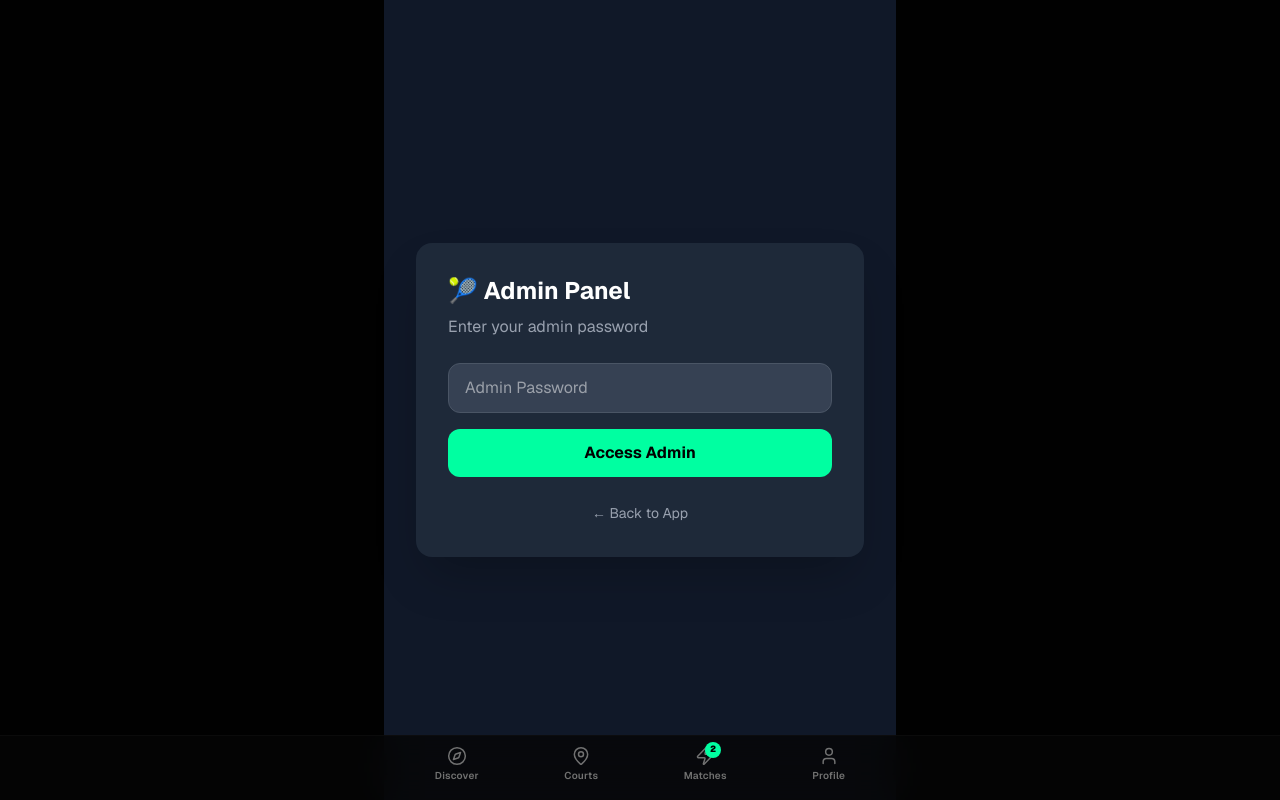
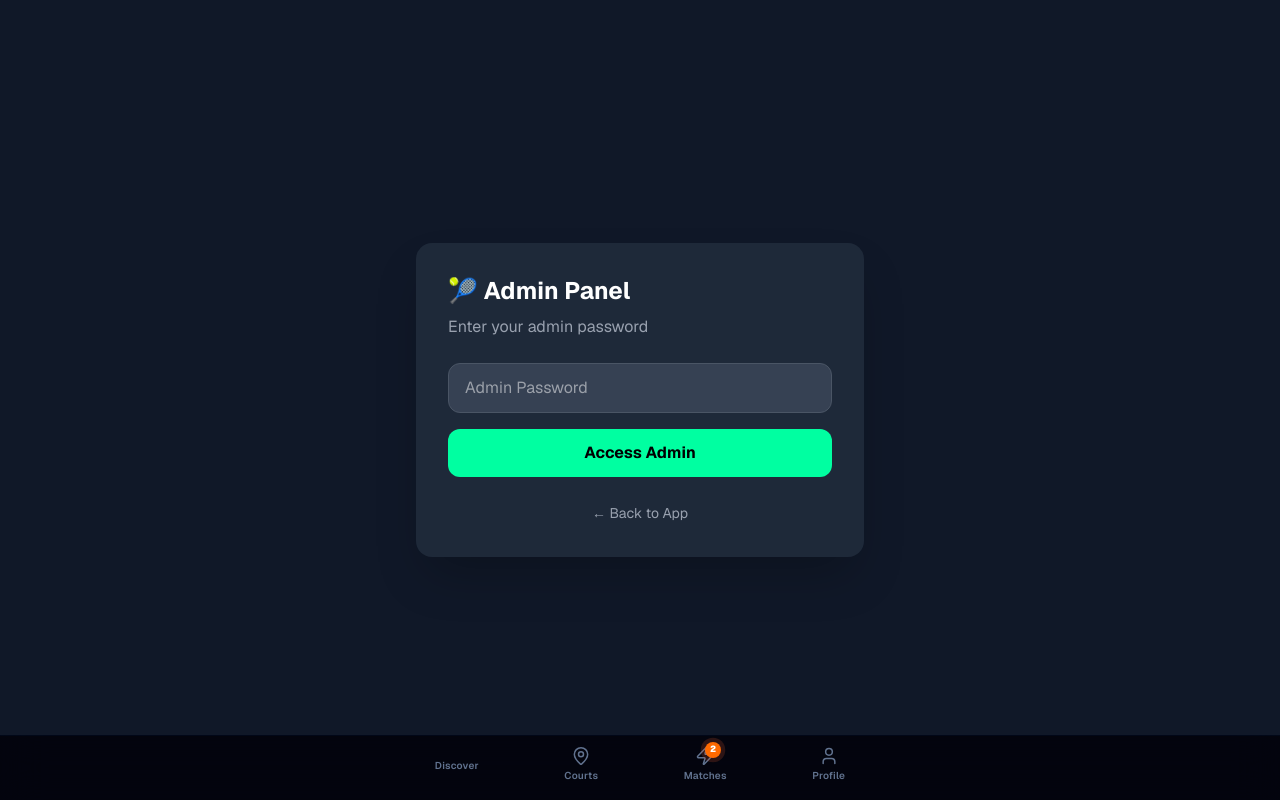
Before and after one commit to astronomer-umer/tennis-connect-pakistan, a Next.js app: page /admin-login in a window 1280 px wide. Built offline with nearby package versions, Linux system fonts and the light colour scheme.

Commit message:
Add tennis theme: dark blue bg, lime green buttons, orange icons, full screen web

```diff
--- a/app/globals.css
+++ b/app/globals.css
@@ -43,12 +43,14 @@
   --radius-4xl: calc(var(--radius) + 16px);
 
   /* TCP brand tokens */
-  --color-brand: oklch(0.88 0.207 158);       /* #00ff9d */
+  --color-brand: oklch(0.88 0.207 158);       /* Lime Green #00ff9d */
   --color-brand-dim: oklch(0.88 0.207 158 / 20%);
-  --color-pit: oklch(0.06 0 0);               /* #0a0a0a */
-  --color-surface: oklch(0.095 0 0);          /* #111111 */
-  --color-surface-2: oklch(0.13 0 0);         /* #1c1c1c */
-  --color-line: oklch(0.17 0 0);              /* #222 border */
+  --color-orange: oklch(0.65 0.18 38);         /* Orange #ff7b00 */
+  --color-orange-dim: oklch(0.65 0.18 38 / 20%);
+  --color-pit: oklch(0.04 0.02 260);           /* Dark Blue #0a1628 */
+  --color-surface: oklch(0.07 0.03 260);       /* #0f2137 */
+  --color-surface-2: oklch(0.1 0.04 260);      /* #152a45 */
+  --color-line: oklch(0.15 0.05 260);         /* #1e3a5f border */
 
   /* Animations */
   --animate-brand-glow: brand-glow 2s ease-in-out infinite;
@@ -56,57 +58,61 @@
   --animate-match-pop: match-pop 0.45s cubic-bezier(0.175, 0.885, 0.32, 1.275);
   --animate-fade-in: fade-in 0.25s ease-out;
   --animate-carousel: carousel-scroll 24s linear infinite;
+  --animate-tennis-bounce: tennis-bounce 0.6s ease-in-out infinite;
+  --animate-tennis-serve: tennis-serve 1s ease-in-out infinite;
+  --animate-tennis-spin: tennis-spin 1.5s linear infinite;
+  --animate-pulse-orange: pulse-orange 2s ease-in-out infinite;
 }
 
-/* ─── Always Dark (TCP dark-only app) ─────────────────── */
+/* ─── Dark Blue Theme ────────────────────────────────── */
 :root {
   --radius: 0.75rem;
-  --background: oklch(0.06 0 0);
-  --foreground: oklch(0.97 0 0);
-  --card: oklch(0.095 0 0);
-  --card-foreground: oklch(0.97 0 0);
-  --popover: oklch(0.11 0 0);
-  --popover-foreground: oklch(0.97 0 0);
-  --primary: oklch(0.88 0.207 158);
-  --primary-foreground: oklch(0.04 0 0);
-  --secondary: oklch(0.13 0 0);
-  --secondary-foreground: oklch(0.97 0 0);
-  --muted: oklch(0.13 0 0);
-  --muted-foreground: oklch(0.55 0 0);
-  --accent: oklch(0.13 0 0);
-  --accent-foreground: oklch(0.97 0 0);
+  --background: oklch(0.04 0.02 260);       /* Dark Blue #0a1628 */
+  --foreground: oklch(0.97 0.01 260);
+  --card: oklch(0.07 0.03 260);
+  --card-foreground: oklch(0.97 0.01 260);
+  --popover: oklch(0.08 0.03 260);
+  --popover-foreground: oklch(0.97 0.01 260);
+  --primary: oklch(0.88 0.207 158);         /* Lime Green */
+  --primary-foreground: oklch(0.04 0.02 260);
+  --secondary: oklch(0.1 0.04 260);
+  --secondary-foreground: oklch(0.97 0.01 260);
+  --muted: oklch(0.1 0.04 260);
+  --muted-foreground: oklch(0.55 0.05 260);
+  --accent: oklch(0.65 0.18 38);            /* Orange */
+  --accent-foreground: oklch(0.04 0.02 260);
   --destructive: oklch(0.65 0.22 28);
-  --border: oklch(0.17 0 0);
-  --input: oklch(0.13 0 0);
+  --border: oklch(0.15 0.05 260);
+  --input: oklch(0.1 0.04 260);
   --ring: oklch(0.88 0.207 158);
-  --sidebar: oklch(0.09 0 0);
-  --sidebar-foreground: oklch(0.97 0 0);
+  --sidebar: oklch(0.05 0.02 260);
+  --sidebar-foreground: oklch(0.97 0.01 260);
   --sidebar-primary: oklch(0.88 0.207 158);
-  --sidebar-primary-foreground: oklch(0.04 0 0);
-  --sidebar-accent: oklch(0.13 0 0);
-  --sidebar-accent-foreground: oklch(0.97 0 0);
-  --sidebar-border: oklch(0.17 0 0);
+  --sidebar-primary-foreground: oklch(0.04 0.02 260);
+  --sidebar-accent: oklch(0.1 0.04 260);
+  --sidebar-accent-foreground: oklch(0.97 0.01 260);
+  --sidebar-border: oklch(0.15 0.05 260);
   --sidebar-ring: oklch(0.88 0.207 158);
 }
 
 .dark {
-  --background: oklch(0.06 0 0);
-  --foreground: oklch(0.97 0 0);
-  --card: oklch(0.095 0 0);
-  --card-foreground: oklch(0.97 0 0);
-  --popover: oklch(0.11 0 0);
-  --popover-foreground: oklch(0.97 0 0);
+  --background: oklch(0.04 0.02 260);
+  --foreground: oklch(0.97 0.01 260);
+  --card: oklch(0.07 0.03 260);
+  --card-foreground: oklch(0.97 0.01 260);
+  --popover: oklch(0.08 0.03 260);
+  --popover-foreground: oklch(0.97 0.01 260);
   --primary: oklch(0.88 0.207 158);
-  --primary-foreground: oklch(0.04 0 0);
-  --secondary: oklch(0.13 0 0);
-  --secondary-foreground: oklch(0.97 0 0);
-  --muted: oklch(0.13 0 0);
-  --muted-foreground: oklch(0.55 0 0);
-  --accent: oklch(0.13 0 0);
-  --accent-foreground: oklch(0.97 0 0);
+  --primary-foreground: oklch(0.04 0.02 260);
+  --secondary: oklch(0.1 0.04 260);
+  --secondary-foreground: oklch(0.97 0.01 260);
+  --muted: oklch(0.1 0.04 260);
+  --muted-foreground: oklch(0.55 0.05 260);
+  --accent: oklch(0.65 0.18 38);
+  --accent-foreground: oklch(0.04 0.02 260);
   --destructive: oklch(0.65 0.22 28);
-  --border: oklch(0.17 0 0);
-  --input: oklch(0.13 0 0);
+  --border: oklch(0.15 0.05 260);
+  --input: oklch(0.1 0.04 260);
   --ring: oklch(0.88 0.207 158);
 }
 
@@ -133,6 +139,45 @@
   100% { transform: translateX(-50%); }
 }
 
+/* Tennis Animations */
+@keyframes tennis-bounce {
+  0%, 100% { transform: translateY(0) rotate(0deg); }
+  25% { transform: translateY(-20px) rotate(180deg); }
+  50% { transform: translateY(0) rotate(360deg); }
+  75% { transform: translateY(-10px) rotate(540deg); }
+}
+
+@keyframes tennis-serve {
+  0% { transform: translateY(0) scale(1); }
+  30% { transform: translateY(-40px) scale(0.8); }
+  60% { transform: translateY(-80px) scale(1.1); }
+  100% { transform: translateY(0) scale(1); }
+}
+
+@keyframes tennis-spin {
+  from { transform: rotate(0deg); }
+  to { transform: rotate(360deg); }
+}
+
+@keyframes pulse-orange {
+  0%, 100% {
+    box-shadow: 0 0 0 0 oklch(0.65 0.18 38 / 40%);
+  }
+  50% {
+    box-shadow: 0 0 0 8px oklch(0.65 0.18 38 / 0%);
+  }
+}
+
+@keyframes float {
+  0%, 100% { transform: translateY(0); }
+  50% { transform: translateY(-10px); }
+}
+
+@keyframes court-lines {
+  0% { stroke-dashoffset: 0; }
+  100% { stroke-dashoffset: -20; }
+}
+
 /* ─── Base ────────────────────────────────────────────── */
 @layer base {
   * {
@@ -157,14 +202,19 @@
   .slide-up   { animation: var(--animate-slide-up); }
   .match-pop  { animation: var(--animate-match-pop); }
   .fade-in    { animation: var(--animate-fade-in); }
+  .tennis-bounce { animation: var(--animate-tennis-bounce); }
+  .tennis-serve { animation: var(--animate-tennis-serve); }
+  .tennis-spin { animation: var(--animate-tennis-spin); }
+  .pulse-orange { animation: var(--animate-pulse-orange); }
+  .float { animation: float 3s ease-in-out infinite; }
 
   .glass {
-    background: oklch(0.12 0 0 / 80%);
+    background: oklch(0.08 0.03 260 / 80%);
     backdrop-filter: blur(20px);
     -webkit-backdrop-filter: blur(20px);
   }
   .glass-light {
-    background: oklch(0.15 0 0 / 60%);
+    background: oklch(0.1 0.04 260 / 60%);
     backdrop-filter: blur(12px);
     -webkit-backdrop-filter: blur(12px);
   }
@@ -174,4 +224,17 @@
   /* Safe area helpers */
   .pb-safe { padding-bottom: max(env(safe-area-inset-bottom), 0.5rem); }
   .pb-tab  { padding-bottom: max(calc(env(safe-area-inset-bottom) + 5rem), 5rem); }
+
+  /* Full screen on desktop */
+  .desktop-full {
+    @apply lg:max-w-none lg:w-full;
+  }
+
+  /* Orange glow effects */
+  .orange-glow {
+    box-shadow: 0 0 6px oklch(0.65 0.18 38 / 35%), 0 0 12px oklch(0.65 0.18 38 / 15%);
+  }
+  .orange-glow-strong {
+    box-shadow: 0 0 18px oklch(0.65 0.18 38 / 65%), 0 0 36px oklch(0.65 0.18 38 / 30%);
+  }
 }
--- a/app/layout.tsx
+++ b/app/layout.tsx
@@ -41,7 +41,7 @@ export default function RootLayout({
     <html lang="en" className="dark" suppressHydrationWarning>
       <body className={`${geist.variable} antialiased bg-pit min-h-dvh`}>
         <ServiceWorkerRegistrar />
-        <main className="max-w-lg mx-auto relative min-h-dvh bg-background">
+        <main className="lg:max-w-none lg:w-full max-w-lg mx-auto relative min-h-dvh bg-background">
           {children}
         </main>
         <BottomTabBar />
--- a/app/page.tsx
+++ b/app/page.tsx
@@ -2,9 +2,25 @@ import { CitySelector } from "@/components/discover/CitySelector";
 import { HotCarousel } from "@/components/discover/HotCarousel";
 import { SwipeStack } from "@/components/discover/SwipeStack";
 
+function TennisBall({ style }: { style?: React.CSSProperties }) {
+  return (
+    <div className="absolute tennis-bounce opacity-30 pointer-events-none" style={style}>
+      <svg width="40" height="40" viewBox="0 0 40 40" className="text-brand">
+        <circle cx="20" cy="20" r="18" fill="currentColor" opacity="0.3"/>
+        <path d="M8 20 Q20 5 32 20 Q20 35 8 20" fill="none" stroke="currentColor" strokeWidth="1.5"/>
+        <path d="M8 20 Q20 35 32 20 Q20 5 8 20" fill="none" stroke="currentColor" strokeWidth="1.5"/>
+      </svg>
+    </div>
+  );
+}
+
 export default function DiscoverPage() {
   return (
-    <div className="flex flex-col min-h-dvh bg-background pb-tab">
+    <div className="flex flex-col min-h-dvh bg-background pb-tab relative overflow-hidden">
+      {/* Tennis ball decorations */}
+      <TennisBall style={{ top: '10%', left: '5%' }} />
+      <TennisBall style={{ top: '30%', right: '5%', animationDelay: '0.3s' }} />
+
       {/* ── Top Bar ── */}
       <header className="sticky top-0 z-30 glass border-b border-line px-5 py-3">
         <div className="flex items-center justify-between">
@@ -29,10 +45,6 @@ export default function DiscoverPage() {
 
       <CitySelector />
 
-      <div className="mx-4 mb-2 p-2 rounded-lg bg-brand/10 border border-brand/20 text-center">
-        <p className="text-brand text-xs font-medium">🎾 Sample players & courts for demo</p>
-      </div>
-
       <HotCarousel />
 
       <div className="mx-4 my-3 flex items-center gap-3">
--- a/components/layout/BottomTabBar.tsx
+++ b/components/layout/BottomTabBar.tsx
@@ -2,11 +2,29 @@
 
 import Link from "next/link";
 import { usePathname } from "next/navigation";
-import { Compass, MapPin, Zap, User } from "lucide-react";
+import { MapPin, Zap, User, Flame } from "lucide-react";
 import { useAppStore } from "@/store/useAppStore";
 
+function TennisIcon({ className }: { className?: string }) {
+  return (
+    <svg
+      viewBox="0 0 24 24"
+      fill="none"
+      stroke="currentColor"
+      strokeWidth="2"
+      strokeLinecap="round"
+      strokeLinejoin="round"
+      className={className}
+    >
+      <circle cx="12" cy="12" r="10" />
+      <path d="M12 2a14.5 14.5 0 0 0 0 20 14.5 14.5 0 0 0 0-20" />
+      <path d="M2 12h20" />
+    </svg>
+  );
+}
+
 const TABS = [
-  { href: "/", label: "Discover", Icon: Compass },
+  { href: "/", label: "Discover", Icon: TennisIcon },
   { href: "/courts", label: "Courts", Icon: MapPin },
   { href: "/matches", label: "Matches", Icon: Zap },
   { href: "/profile", label: "Profile", Icon: User },
@@ -43,7 +61,7 @@ export function BottomTabBar() {
                   className={active ? "drop-shadow-[0_0_8px_#00ff9d]" : ""}
                 />
                 {showBadge && (
-                  <span className="absolute -top-1 -right-1.5 w-4 h-4 bg-brand text-pit text-[9px] font-black rounded-full flex items-center justify-center">
+                  <span className="absolute -top-1 -right-1.5 w-4 h-4 bg-orange-500 text-white text-[9px] font-black rounded-full flex items-center justify-center animate-pulse-orange">
                     {matchCount > 9 ? "9+" : matchCount}
                   </span>
                 )}
```
